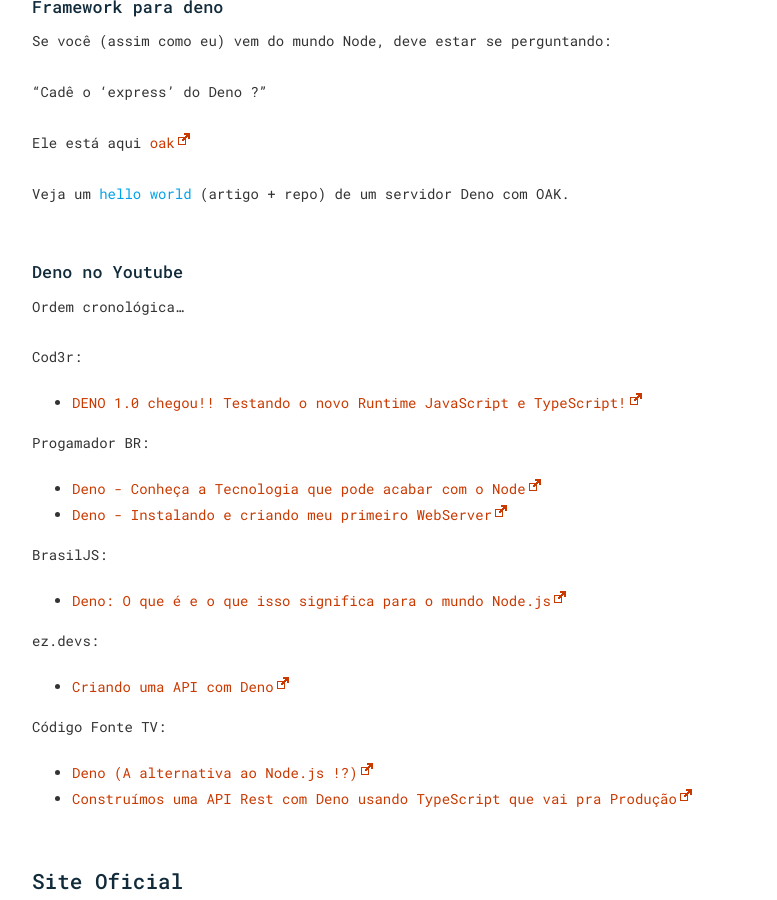
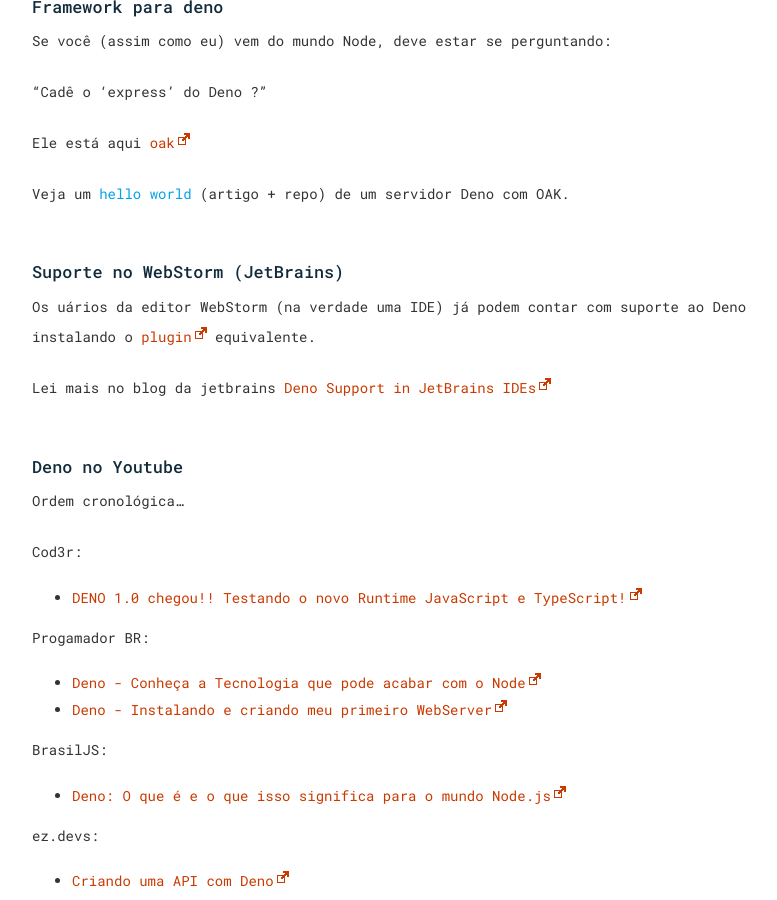
Before and after one commit to website-devfuria/deno, a Jekyll site: the page built from index.md, in a window 1280 px wide and 900 px high, scrolled down 5185 px. Shown: the whole window, without its empty margins (233-1010 px from the left). Built offline with Jekyll 4.4.1, drawn with Linux system fonts in a browser that asks for light colours.

Commit message:
last changes

```diff
--- a/index.md
+++ b/index.md
@@ -199,6 +199,16 @@ Veja um [hello world](hellow-world-oak) (artigo + repo) de um servidor Deno com
 
 
 
+### Suporte no WebStorm (JetBrains)
+
+Os uários da editor WebStorm (na verdade uma IDE) já podem contar com suporte
+ao Deno instalando o [plugin](https://plugins.jetbrains.com/plugin/14382-deno)
+equivalente.
+
+Lei mais no blog da jetbrains [Deno Support in JetBrains IDEs](https://blog.jetbrains.com/webstorm/2020/06/deno-support-in-jetbrains-ides/)
+
+
+
 ### Deno no Youtube
 
 Ordem cronológica...
```
